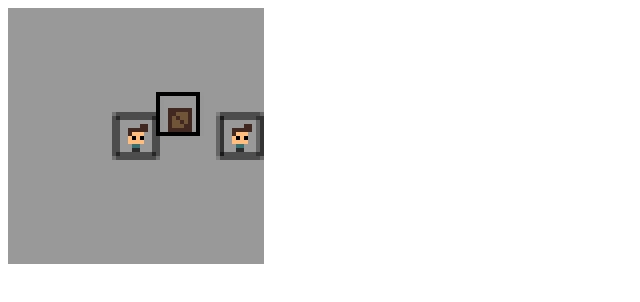
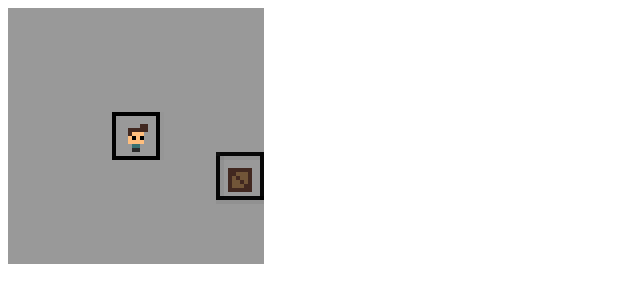
Before and after one commit to PiotrekGameDev/2DEngine, a plain HTML site: page index.html in a window 1280 px wide. Shown: the whole page, without its empty margins (0-640 px from the left). Drawn offline with Linux system fonts and the light colour scheme.

Commit message:
Camera and Component Class

```diff
--- /dev/null
+++ b/Component.js
@@ -0,0 +1,151 @@
+var Component = Class.create({
+  initialize: function(gameObject) {
+    this.gameObject=gameObject;
+    this.active=true;
+    this.start();
+  },
+  start:function(){
+
+  },
+  render:function(context) {
+
+  },
+  update:function(modifier) {
+
+  }
+});
+
+var SpriteRenderer = Class.create(Component, {
+  start: function(){
+    this.sprite=new Sprite("", new Rect(0,0,0,0), new Vector2(0,0));
+  },
+  render: function(context) {
+    gameObject=this.gameObject;
+    if(gameObject.rotation!=0){
+      context.save();
+      context.translate(gameObject.position.x, gameObject.position.y);
+      context.rotate(gameObject.rotation);
+      context.drawImage(this.image, -this.image.width/2, -this.image.height/2);
+      context.restore();
+    } else{
+      context.drawImage(this.sprite.image, gameObject.position.x-this.sprite.image.width*this.sprite.pivot.x, gameObject.position.y-this.sprite.image.height*this.sprite.pivot.y);
+    }
+  }
+});
+
+var Player = Class.create(Component, {
+  start: function(){
+    this.rigidbody=this.gameObject.getComponent(Rigidbody);
+  },
+  update: function(modifier) {
+    var direction = new Vector2(Input.GetAxis("Horizontal"), Input.GetAxis("Vertical"));
+    direction.normalize();
+    this.rigidbody.velocity=direction.multiply(modifier*1000);
+  }
+});
+
+var Enemy = Class.create(Component, {
+  start: function(){
+    this.target=this.gameObject;
+  },
+  update: function(modifier) {
+    var direction=Vector2.subtract(this.target.position, this.gameObject.position);
+    direction.normalize();
+    this.gameObject.position.add(direction.multiply(modifier*10));
+  }
+});
+
+var Drift = Class.create(Component, {
+  start: function(){
+    this.speed=10;
+  },
+  update: function(modifier) {
+    this.gameObject.position.x-=modifier*this.speed;
+  }
+});
+
+var JumpingPlayer = Class.create(Component, {
+  update: function(modifier) {
+    gameObject=this.gameObject;
+    //gameObject.x+=Input.GetAxis("Horizontal")*modifier*20;
+    if(gameObject.position.y<40){
+      gameObject.position.y+=0.2;
+    }
+    if(Input.GetButtonDown(32)&&gameObject.position.y>39){
+      gameObject.position.y-=10;
+    }
+  }
+});
+
+var MousePlayer = Class.create(Component, {
+  update: function(modifier) {
+    gameObject=this.gameObject;
+    gameObject.position.x=Input.mousePosition.x;
+    gameObject.position.y=Input.mousePosition.y;
+    if(Input.GetButtonDown(32)){
+      //GameObject.Destroy(gameObject);
+    }
+  }
+});
+
+var TouchKiller = Class.create(Component, {
+  start: function(modifier) {
+    this.dist=4;
+  },
+  update: function(modifier) {
+    gameObject=this.gameObject;
+    for(i=0; i<GameObject.array.length; i++){
+      var check=GameObject.array[i];
+      if(gameObject!=check){
+        if((check.x-gameObject.position.x<this.dist&&check.x-gameObject.position.x>-this.dist)&&(check.y-gameObject.position.y<this.dist&&check.y-gameObject.position.y>-this.dist)){
+          GameObject.Destroy(check);
+        }
+      }
+    }
+  }
+});
+
+var Collider = Class.create(Component, {
+  start: function(modifier) {
+    this.size=new Vector2(10, 10);
+    Collider.array.push(this);
+    this.boundaries;
+    this.__defineGetter__('boundaries', function () {
+      var rect=new Rect(this.gameObject.position.x-this.size.x/2, this.gameObject.position.y-this.size.y/2, this.gameObject.position.x+this.size.x/2, this.gameObject.position.y+this.size.y/2);
+      return rect;
+    });
+  },
+  render: function(context) {
+    var b = this.boundaries;
+    context.strokeRect(b.x-0.5, b.y-0.5, this.size.x+1, this.size.y+1);
+  }
+});
+
+Collider.array=[];
+Collider.checkCollision= function (col1, col2){
+  bounds1=col1.boundaries;
+  bounds2=col2.boundaries;
+  var checkX = (bounds2.x<=bounds1.w&&bounds2.x>=bounds1.x)||(bounds2.w<=bounds1.w&&bounds2.w>=bounds1.x)
+  ||(bounds2.x<=bounds1.x&&bounds2.w>=bounds1.w)||(bounds2.w<=bounds1.w&&bounds2.x>=bounds1.x);
+  var checkY = (bounds2.y<=bounds1.h&&bounds2.y>=bounds1.y)||(bounds2.h<=bounds1.h&&bounds2.h>=bounds1.y)
+  ||(bounds2.y<=bounds1.y&&bounds2.h>=bounds1.h)||(bounds2.h<=bounds1.h&&bounds2.y>=bounds1.y);
+  if(checkX&&checkY){
+    return true;
+  }else{
+    return false;
+  }
+}
+
+var Rigidbody = Class.create(Component, {
+  start: function(modifier) {
+    this.velocity=Vector2.zero;
+    this.gravity=new Vector2(0, 0);
+    this.drag=0.75;
+  },
+  update: function(modifier) {
+    this.velocity.add(this.gravity);
+    var dragVector=new Vector2(this.velocity.x, this.velocity.y).normalized();
+    this.gameObject.position.add(this.velocity.multiply(modifier));
+    this.velocity=Vector2.subtract(this.velocity, dragVector.multiply((this.velocity.length()*this.drag)*modifier));
+  }
+});
--- a/DataStructures.js
+++ b/DataStructures.js
@@ -11,9 +11,12 @@ var Vector2= function(x, y){
     this.x+=vector.x
     this.y+=vector.y;
   }
-  this.normalized=function(){
+  this.length=function(){
     var a = this.x * this.x + this.y * this.y;
-    var length = Math.sqrt(a);
+    return Math.sqrt(a);
+  }
+    this.normalized=function(){
+    var length = this.length();
     var nVector=Vector2.zero;
     if (length > 0) {
       nVector.x =this.x / length;
@@ -22,8 +25,7 @@ var Vector2= function(x, y){
     return nVector;
   }
   this.normalize=function(){
-    var a = this.x * this.x + this.y * this.y;
-    var length = Math.sqrt(a);
+    var length = this.length();
     if (length > 0) {
       this.x =this.x / length;
       this.y =this.y / length;
--- a/GameObject.js
+++ b/GameObject.js
@@ -2,6 +2,7 @@ var GameObject = Class.create({
 
   initialize: function(x, y, rotation=0) {
     this.components=[];
+    this.active=true;
     this.position=new Vector2(x,y);
     this.rotation=rotation;
     GameObject.array.push(this);
@@ -20,16 +21,12 @@ var GameObject = Class.create({
   },
   render:function(context) {
 	 this.components.forEach(function (c){
-      if (typeof c.render === "function") {
-        c.render(context);
-      }
+      if(c.active)c.render(context);
     });
   },
   update:function(modifier) {
     this.components.forEach(function (c){
-      if (typeof c.update === "function") {
-        c.update(modifier);
-      }
+      if(c.active)c.update(modifier);
     });
   }
 });
@@ -37,132 +34,3 @@ GameObject.array=[];
 GameObject.Destroy = function(gameObject){
   GameObject.array.splice(GameObject.array.indexOf(gameObject),1);
 }
-
-var SpriteRenderer = function(gameObject){
-  this.gameObject=gameObject;
-  this.sprite=new Sprite("", new Rect(0,0,0,0), new Vector2(0,0));
-  this.render=function(context) {
-    if(gameObject.rotation!=0){
-      context.save();
-      context.translate(gameObject.position.x, gameObject.position.y);
-      context.rotate(gameObject.rotation);
-      context.drawImage(this.image, -this.image.width/2, -this.image.height/2);
-      context.restore();
-    } else{
-      context.drawImage(this.sprite.image, gameObject.position.x-this.sprite.image.width*this.sprite.pivot.x, gameObject.position.y-this.sprite.image.height*this.sprite.pivot.y);
-    }
-  }
-}
-
-var Player = function(gameObject){
-  this.gameObject=gameObject;
-  this.update=function(modifier) {
-    var direction = new Vector2(Input.GetAxis("Horizontal"), Input.GetAxis("Vertical"));
-    direction.normalize();
-    gameObject.position.add(direction.multiply(modifier*20));
-  }
-}
-
-var Enemy = function(gameObject){
-  this.gameObject=gameObject;
-  this.target=gameObject;
-  this.update=function(modifier) {
-    var direction=Vector2.subtract(this.target.position, gameObject.position);
-    direction.normalize();
-    gameObject.position.add(direction.multiply(modifier*10));
-  }
-}
-
-var Drift = function(gameObject){
-  this.gameObject=gameObject;
-  this.speed=10;
-  this.time=0;
-  this.update=function(modifier) {
-    gameObject.position.x-=modifier*this.speed;
-    if(gameObject.position.x>0){
-      this.time+=modifier;
-    } else{
-      console.log(this.time);
-    }
-  }
-}
-
-var JumpingPlayer = function(gameObject){
-  this.gameObject=gameObject;
-  this.update=function(modifier) {
-    //gameObject.x+=Input.GetAxis("Horizontal")*modifier*20;
-    if(gameObject.postion.y<40){
-      gameObject.position.y+=0.2;
-    }
-    if(Input.GetButtonDown(32)&&gameObject.position.y>39){
-      gameObject.position.y-=10;
-    }
-  }
-}
-
-var MousePlayer = function(gameObject){
-  this.gameObject=gameObject;
-  this.update=function(modifier) {
-    gameObject.position.x=Input.mousePosition.x;
-    gameObject.position.y=Input.mousePosition.y;
-    if(Input.GetButtonDown(32)){
-      //GameObject.Destroy(gameObject);
-    }
-  }
-}
-
-var TouchKiller = function(gameObject){
-  this.gameObject=gameObject;
-  this.dist=4;
-  this.update=function(modifier) {
-    for(i=0; i<GameObject.array.length; i++){
-      var check=GameObject.array[i];
-      if(gameObject!=check){
-        if((check.x-gameObject.position.x<this.dist&&check.x-gameObject.position.x>-this.dist)&&(check.y-gameObject.position.y<this.dist&&check.y-gameObject.position.y>-this.dist)){
-          GameObject.Destroy(check);
-        }
-      }
-    }
-  }
-}
-
-var Collider = function(gameObject){
-  this.gameObject=gameObject;
-  this.size=new Vector2(10, 10);
-  Collider.array.push(this);
-  this.boundaries;
-  this.__defineGetter__('boundaries', function () {
-    var rect=new Rect(gameObject.position.x-this.size.x/2, gameObject.position.y-this.size.y/2, gameObject.position.x+this.size.x/2, gameObject.position.y+this.size.y/2);
-    return rect;
-  });
-  this.render=function(context) {
-    var b = this.boundaries;
-    context.strokeRect(b.x, b.y, this.size.x, this.size.y);
-  }
-}
-Collider.array=[];
-Collider.checkCollision= function (col1, col2){
-  bounds1=col1.boundaries;
-  bounds2=col2.boundaries;
-  var checkX = (bounds2.x<=bounds1.w&&bounds2.x>=bounds1.x)||(bounds2.w<=bounds1.w&&bounds2.w>=bounds1.x)
-  ||(bounds2.x<=bounds1.x&&bounds2.w>=bounds1.w)||(bounds2.w<=bounds1.w&&bounds2.x>=bounds1.x);
-  var checkY = (bounds2.y<=bounds1.h&&bounds2.y>=bounds1.y)||(bounds2.h<=bounds1.h&&bounds2.h>=bounds1.y)
-  ||(bounds2.y<=bounds1.y&&bounds2.h>=bounds1.h)||(bounds2.h<=bounds1.h&&bounds2.y>=bounds1.y);
-  if(checkX&&checkY){
-    return true;
-  }else{
-    return false;
-  }
-}
-
-var Rigidbody = function(gameObject){
-  this.velocity=Vector2.zero;
-  this.gravity=new Vector2(0, 0);
-  this.drag=10;
-  this.update=function(modifier) {
-    this.velocity.add(this.gravity);
-    var dragVector=new Vector2(this.velocity.x, this.velocity.y).normalized();
-    gameObject.position.add(this.velocity.multiply(modifier));
-    this.velocity=Vector2.subtract(this.velocity, dragVector.multiply(this.drag*modifier));
-  }
-}
--- a/Main.js
+++ b/Main.js
@@ -10,6 +10,7 @@ var player, enemy, box;
 var loadlevel = function(){
   GameObject.array=[];
   player = new GameObject(32,32);
+  player.addComponent(Rigidbody);
   player.addComponent(Player);
   player.addComponent(Collider);
   player.addComponent(SpriteRenderer).sprite=playerSprite;
@@ -29,20 +30,25 @@ loadlevel();
 // Update game objects
 var update = function(modifier) {
   if(Collider.checkCollision(player.getComponent(Collider), enemy.getComponent(Collider))) {
-    loadlevel();
-    //console.log(0);
+    //loadlevel();
   }
   GameObject.array.forEach(function (go){
-    go.update(modifier);
+    if(go.active)go.update(modifier);
   });
 };
-
+var camera={
+  position:Vector2.zero
+};
 // Draw everything
 var render = function() {
+  camera.position=new Vector2(-player.position.x+32, -player.position.y+32);
   ctx.clearRect(0, 0, canvas.width, canvas.height);
+  ctx.save();
+  ctx.translate(camera.position.x, camera.position.y);
   GameObject.array.forEach(function (go){
-    go.render(ctx);
+    if(go.active)go.render(ctx);
   });
+  ctx.restore();
 };
 
 // The main game loop
--- a/index.html
+++ b/index.html
@@ -28,6 +28,7 @@
 	<script type='text/javascript' src='Prototype.js'></script>
   <script type='text/javascript' src='DataStructures.js'></script>
   <script type='text/javascript' src='Input.js'></script>
+  <script type='text/javascript' src='Component.js'></script>
   <script type='text/javascript' src='GameObject.js'></script>
 	<script type='text/javascript' src='Main.js'></script>
 
```
